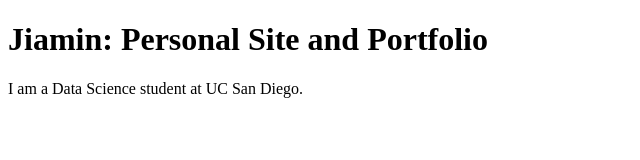
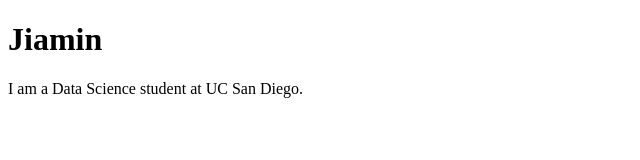
Before and after one commit to carmenwu0520/portfolio, a plain HTML site: page index.html in a window 1280 px wide. Shown: the whole page, without its empty margins (0-640 px from the left). Drawn offline with Linux system fonts and the light colour scheme.

Commit message:
Add index.html

```diff
--- a/index.html
+++ b/index.html
@@ -6,7 +6,7 @@
     <title>Jiamin: Personal Site and Portfolio</title>
 </head>
 <body>
-    <h1>Jiamin: Personal Site and Portfolio</h1>
+    <h1>Jiamin</h1>
     <p>I am a Data Science student at UC San Diego.</p>
 </body>
 </html>
```
